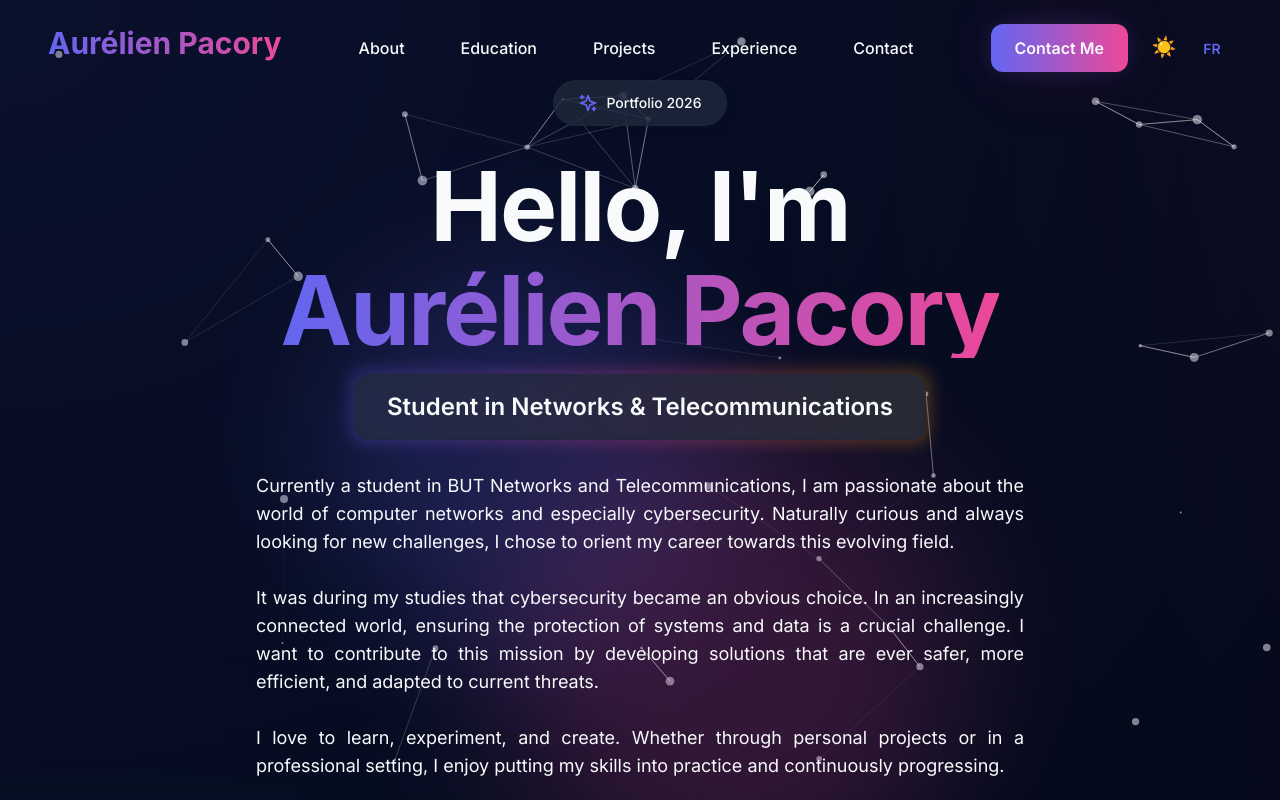
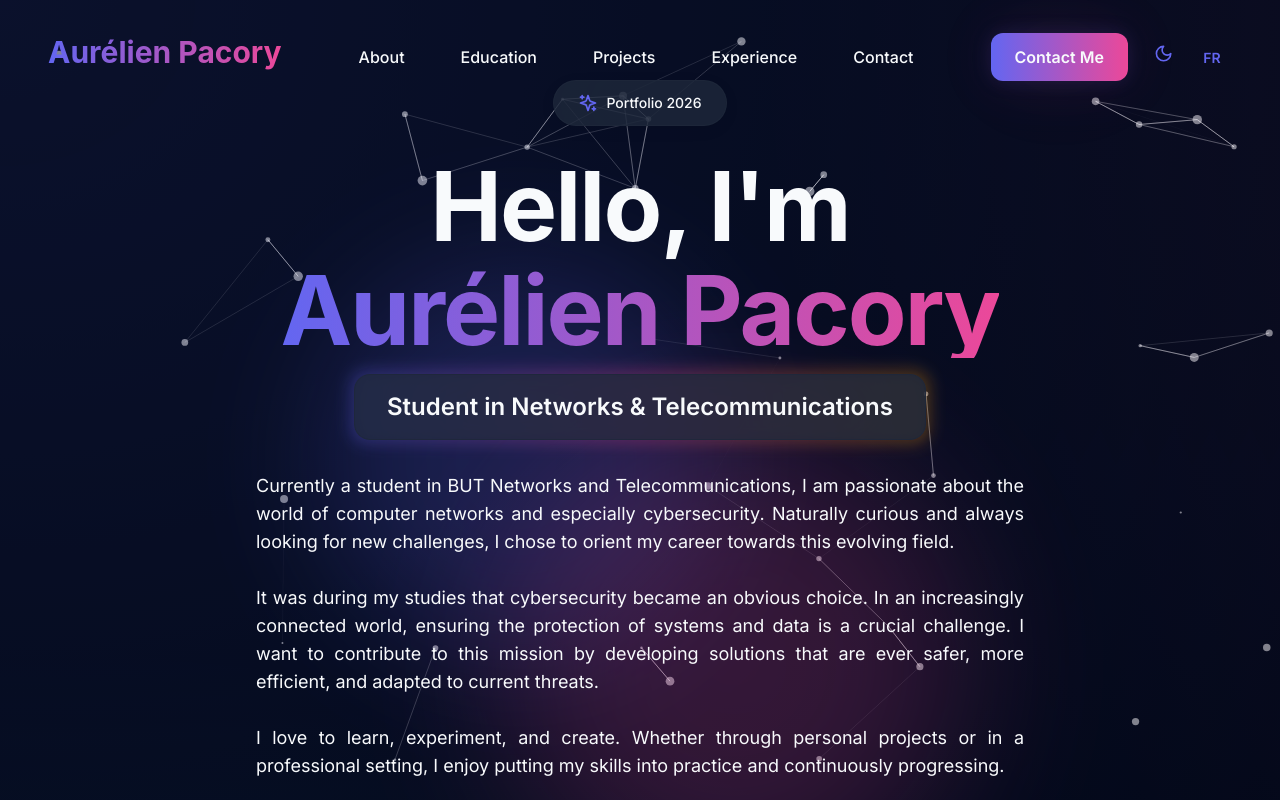
Before and after one commit to AurelienPACORY/AurelienPACORY.github.io, a React (Vite) app: page / in a window 1280 px wide. Shown: the top 800 px of the page. Built offline with nearby package versions, Linux system fonts and the light colour scheme; a web font is replaced by a local one.

Commit message:
Feat: Restauration des icônes de thème Lucide-React avec alignement parfait

```diff
--- a/src/components/ui/ThemeSwitcher.tsx
+++ b/src/components/ui/ThemeSwitcher.tsx
@@ -1,5 +1,6 @@
 import { useTheme } from 'next-themes';
 import { Button } from './Button';
+import { Moon, Sun } from 'lucide-react'; // Re-import icons
 
 export function ThemeSwitcher() {
   const { theme, setTheme } = useTheme();
@@ -9,11 +10,11 @@ export function ThemeSwitcher() {
       variant="ghost"
       size="icon"
       onClick={() => setTheme(theme === 'light' ? 'dark' : 'light')}
-      aria-label="Toggle theme"
     >
-      <span className="text-xl">
-        {theme === 'light' ? '🌙' : '☀️'}
-      </span>
+      {/* Both icons are present, but only one is visible via scaling */}
+      <Sun className="h-[1.2rem] w-[1.2rem] rotate-0 scale-100 transition-all dark:-rotate-90 dark:scale-0" />
+      <Moon className="h-[1.2rem] w-[1.2rem] rotate-90 scale-0 transition-all dark:rotate-0 dark:scale-100" />
+      <span className="sr-only">Toggle theme</span>
     </Button>
   );
 }
```
